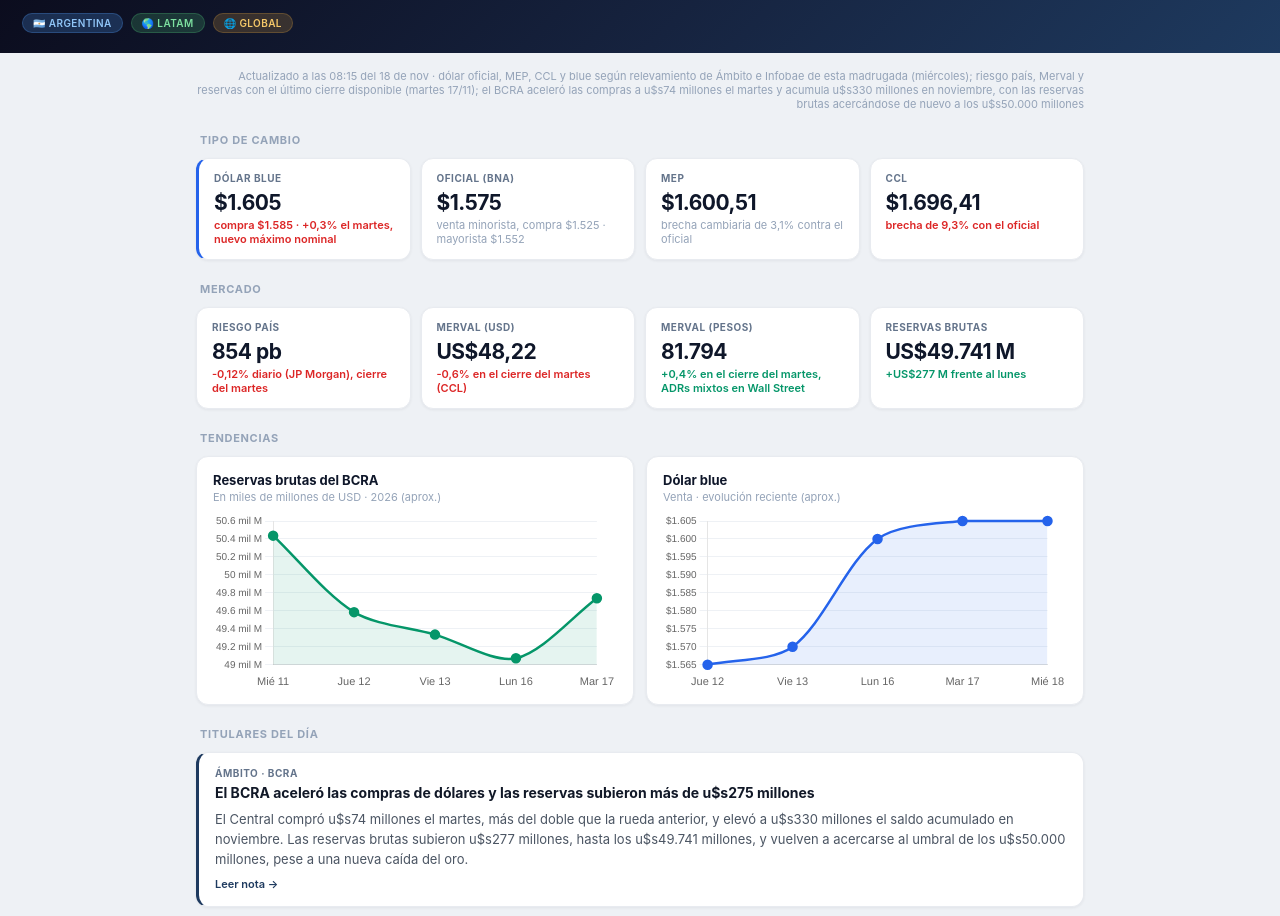
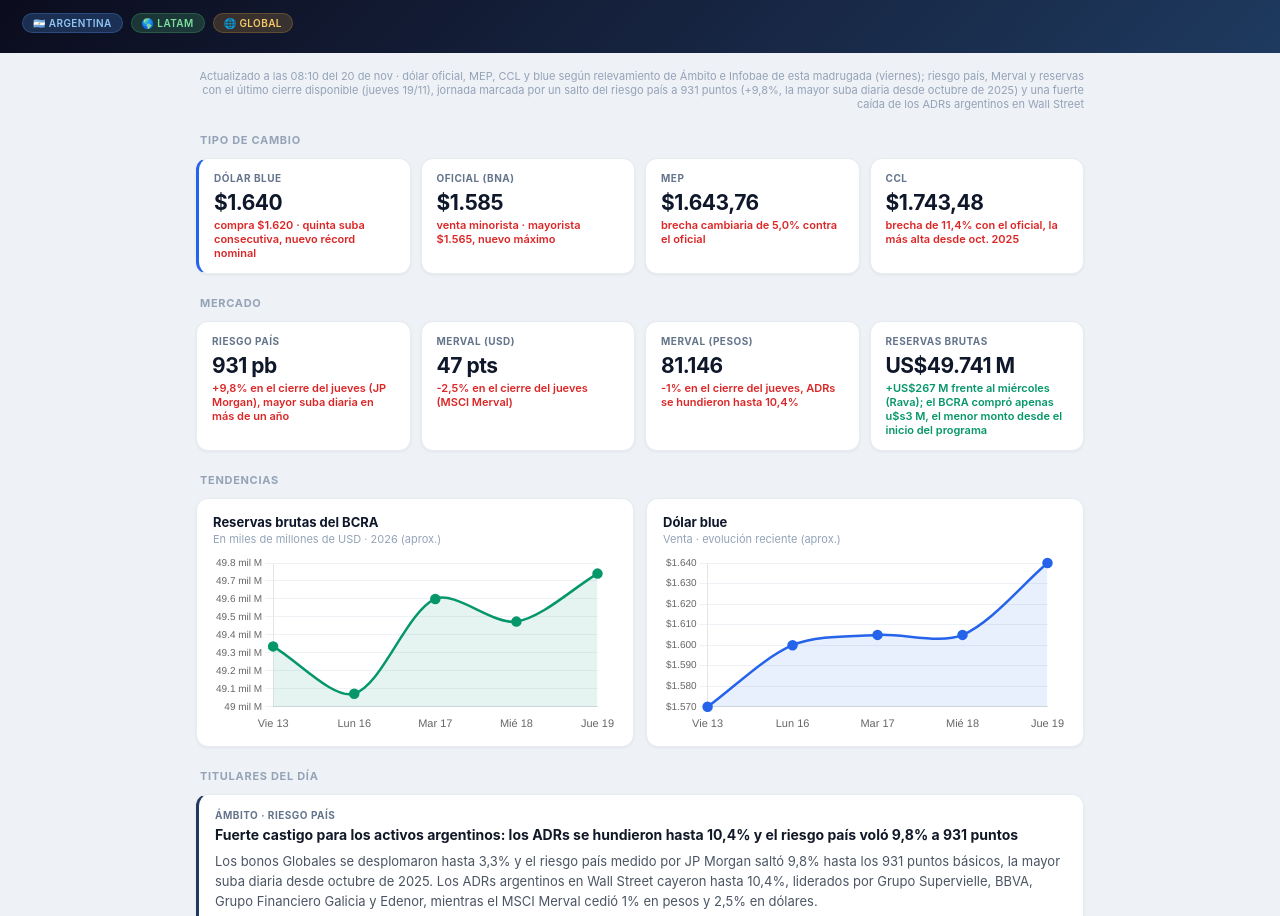
Before and after one commit to valentinasc-boop/briefing, a plain HTML site: page index.html in a window 1280 px wide. Shown: the part 82-998 px from the top of the page. Drawn offline with nearby package versions, Linux system fonts and the light colour scheme.

Commit message:
Briefing económico — 20 de noviembre de 2026

```diff
--- a/index.html
+++ b/index.html
@@ -61,26 +61,26 @@ body{font-family:-apple-system,BlinkMacSystemFont,'Segoe UI',Roboto,sans-serif;b
 <body>
 <div class="header">
 <div class="header-row">
-<div><h1>📰 Briefing Económico</h1><div class="edition">Miércoles 18 de noviembre de 2026</div></div>
+<div><h1>📰 Briefing Económico</h1><div class="edition">Viernes 20 de noviembre de 2026</div></div>
 <div class="countdown"><div class="num" id="cd-num">—</div><div class="lbl">días → IPC noviembre</div></div>
 </div>
 <div class="tag-row"><span class="tag tag-arg">🇦🇷 Argentina</span><span class="tag tag-latam">🌎 Latam</span><span class="tag tag-world">🌐 Global</span></div>
 </div>
 <div class="body">
-<div id="updated-at">Actualizado a las 08:15 del 18 de nov · dólar oficial, MEP, CCL y blue según relevamiento de Ámbito e Infobae de esta madrugada (miércoles); riesgo país, Merval y reservas con el último cierre disponible (martes 17/11); el BCRA aceleró las compras a u$s74 millones el martes y acumula u$s330 millones en noviembre, con las reservas brutas acercándose de nuevo a los u$s50.000 millones</div>
+<div id="updated-at">Actualizado a las 08:10 del 20 de nov · dólar oficial, MEP, CCL y blue según relevamiento de Ámbito e Infobae de esta madrugada (viernes); riesgo país, Merval y reservas con el último cierre disponible (jueves 19/11), jornada marcada por un salto del riesgo país a 931 puntos (+9,8%, la mayor suba diaria desde octubre de 2025) y una fuerte caída de los ADRs argentinos en Wall Street</div>
 <div class="section-title">Tipo de cambio</div>
 <div class="metric-grid">
-<div class="metric accent"><div class="m-label">Dólar Blue</div><div class="m-value">$1.605</div><div class="m-sub down">compra $1.585 · +0,3% el martes, nuevo máximo nominal</div></div>
-<div class="metric"><div class="m-label">Oficial (BNA)</div><div class="m-value">$1.575</div><div class="m-sub">venta minorista, compra $1.525 · mayorista $1.552</div></div>
-<div class="metric"><div class="m-label">MEP</div><div class="m-value">$1.600,51</div><div class="m-sub">brecha cambiaria de 3,1% contra el oficial</div></div>
-<div class="metric"><div class="m-label">CCL</div><div class="m-value">$1.696,41</div><div class="m-sub down">brecha de 9,3% con el oficial</div></div>
+<div class="metric accent"><div class="m-label">Dólar Blue</div><div class="m-value">$1.640</div><div class="m-sub down">compra $1.620 · quinta suba consecutiva, nuevo récord nominal</div></div>
+<div class="metric"><div class="m-label">Oficial (BNA)</div><div class="m-value">$1.585</div><div class="m-sub down">venta minorista · mayorista $1.565, nuevo máximo</div></div>
+<div class="metric"><div class="m-label">MEP</div><div class="m-value">$1.643,76</div><div class="m-sub down">brecha cambiaria de 5,0% contra el oficial</div></div>
+<div class="metric"><div class="m-label">CCL</div><div class="m-value">$1.743,48</div><div class="m-sub down">brecha de 11,4% con el oficial, la más alta desde oct. 2025</div></div>
 </div>
 <div class="section-title">Mercado</div>
 <div class="metric-grid">
-<div class="metric"><div class="m-label">Riesgo país</div><div class="m-value">854 pb</div><div class="m-sub down">-0,12% diario (JP Morgan), cierre del martes</div></div>
-<div class="metric"><div class="m-label">Merval (USD)</div><div class="m-value">US$48,22</div><div class="m-sub down">-0,6% en el cierre del martes (CCL)</div></div>
-<div class="metric"><div class="m-label">Merval (pesos)</div><div class="m-value">81.794</div><div class="m-sub up">+0,4% en el cierre del martes, ADRs mixtos en Wall Street</div></div>
-<div class="metric"><div class="m-label">Reservas brutas</div><div class="m-value">US$49.741 M</div><div class="m-sub up">+US$277 M frente al lunes</div></div>
+<div class="metric"><div class="m-label">Riesgo país</div><div class="m-value">931 pb</div><div class="m-sub down">+9,8% en el cierre del jueves (JP Morgan), mayor suba diaria en más de un año</div></div>
+<div class="metric"><div class="m-label">Merval (USD)</div><div class="m-value">47 pts</div><div class="m-sub down">-2,5% en el cierre del jueves (MSCI Merval)</div></div>
+<div class="metric"><div class="m-label">Merval (pesos)</div><div class="m-value">81.146</div><div class="m-sub down">-1% en el cierre del jueves, ADRs se hundieron hasta 10,4%</div></div>
+<div class="metric"><div class="m-label">Reservas brutas</div><div class="m-value">US$49.741 M</div><div class="m-sub up">+US$267 M frente al miércoles (Rava); el BCRA compró apenas u$s3 M, el menor monto desde el inicio del programa</div></div>
 </div>
 <div class="section-title">Tendencias</div>
 <div class="chart-grid">
@@ -89,13 +89,11 @@ body{font-family:-apple-system,BlinkMacSystemFont,'Segoe UI',Roboto,sans-serif;b
 </div>
 <div class="section-title">Titulares del día</div>
 <div id="briefing-content">
-<div class="news-item"><div class="news-source">ÁMBITO · BCRA</div><div class="news-title">El BCRA aceleró las compras de dólares y las reservas subieron más de u$s275 millones</div><div class="news-body">El Central compró u$s74 millones el martes, más del doble que la rueda anterior, y elevó a u$s330 millones el saldo acumulado en noviembre. Las reservas brutas subieron u$s277 millones, hasta los u$s49.741 millones, y vuelven a acercarse al umbral de los u$s50.000 millones, pese a una nueva caída del oro.</div><a href="https://www.ambito.com/finanzas/el-bcra-acelero-las-compras-dolares-y-las-reservas-subieron-mas-us275-millones-n6346345" class="news-url" target="_blank">Leer nota →</a></div>
-<div class="news-item"><div class="news-source">ÁMBITO · BONOS</div><div class="news-title">Los ADRs cerraron con mayoría de subas de la mano de las energéticas y el riesgo país se mantuvo arriba de 850 puntos</div><div class="news-body">Los bonos en dólares cerraron con leves bajas el martes y el riesgo país se mantuvo arriba de los 850 puntos, en medio de un mal clima financiero internacional. El MSCI Merval cedió 0,4% en pesos, pero en Wall Street los ADRs argentinos cerraron con mayoría de subas encabezados por las energéticas.</div><a href="https://www.ambito.com/finanzas/los-bonos-dolares-vuelven-abrir-negativo-wall-street-y-el-riesgo-pais-ya-supera-los-850-puntos-basicos-n6346069" class="news-url" target="_blank">Leer nota →</a></div>
-<div class="news-item"><div class="news-source">INFOBAE · POLÍTICA</div><div class="news-title">El factor político que podría darle aire al riesgo país y que el mercado ve como un "evento positivo"</div><div class="news-body">Inversores locales e internacionales coinciden en que una eventual suspensión de las PASO sería favorable para los activos argentinos. El oficialismo busca dictamen en el Senado para la próxima semana, mientras el riesgo país cotiza a más del doble del mínimo que había tocado a comienzos de julio.</div><a href="https://www.infobae.com/economia/2026/11/18/el-factor-politico-que-podria-darle-aire-al-riesgo-pais-y-que-el-mercado-ve-como-un-evento-positivo/" class="news-url" target="_blank">Leer nota →</a></div>
-<div class="news-item"><div class="news-source">INFOBAE · MERCADOS</div><div class="news-title">Suben los dólares financieros y se amplía la brecha, mientras un indicador global enciende las alarmas en el mercado</div><div class="news-body">El índice VIX ("del miedo") subió 11% a 25,45 puntos, en niveles que los analistas asocian a episodios previos de tensión, y aceleró la salida de fondos de la región. El petróleo Brent subió 1,1% y las tasas de los bonos del Tesoro de EE.UU. se mantuvieron en 5,12%, alentando la cautela en las plazas emergentes.</div><a href="https://www.infobae.com/economia/2026/11/18/suben-los-dolares-financieros-y-se-amplia-la-brecha-mientras-un-indicador-global-enciende-las-alarmas-en-el-mercado/" class="news-url" target="_blank">Leer nota →</a></div>
-<div class="news-item latam"><div class="news-source">BLOOMBERG LÍNEA · BRASIL</div><div class="news-title">Real brasileño cae a su nivel más bajo desde abril de 2025 por dudas sobre el plan fiscal de Lula</div><div class="news-body">El real fue la divisa con peor desempeño entre los emergentes, con una baja del 2,3% en la rueda, que eleva su caída a 14% desde la reelección de Lula da Silva. Las tasas de swap se dispararon y analistas de HSBC advierten que las condiciones podrían empeorar antes de mejorar.</div><a href="https://www.bloomberglinea.com/latinoamerica/brasil/real-brasileno-cae-a-su-nivel-mas-bajo-desde-abril-de-2025-por-dudas-sobre-el-plan-fiscal-de-lula/" class="news-url" target="_blank">Leer nota →</a></div>
-<div class="news-item world"><div class="news-source">BLOOMBERG LÍNEA · GLOBAL</div><div class="news-title">Nvidia supera las expectativas de Wall Street mientras descarta el regreso de Jensen Huang</div><div class="news-body">La compañía proyectó ingresos por u$s130.000 millones para el cuarto trimestre fiscal, por encima de los u$s125.300 millones esperados por los analistas, y elevó su previsión de crecimiento anual al 75%. La CFO y CEO interina, Colette Kress, destacó el fuerte arranque de los nuevos chips Vera Rubin.</div><a href="https://www.bloomberglinea.com/mercados/nvidia-supera-las-expectativas-de-wall-street-en-sus-primeros-resultados-tras-la-salida-de-jensen-huang/" class="news-url" target="_blank">Leer nota →</a></div>
-<div class="news-item world"><div class="news-source">BLOOMBERG LÍNEA · GLOBAL</div><div class="news-title">Bolsas asiáticas retroceden mientras se desvanece el optimismo por los resultados de Nvidia</div><div class="news-body">El impulso inicial de las buenas previsiones de ventas de Nvidia se diluyó ante las dudas persistentes sobre la rentabilidad de las inversiones en inteligencia artificial. El índice MSCI de Asia-Pacífico cayó 0,1% y los bonos del Tesoro subieron por la mayor demanda de activos refugio.</div><a href="https://www.bloomberglinea.com/mercados/futuros-de-wall-street-suben-tras-resultados-de-nvidia-y-acciones-asiaticas-frenan-sus-perdidas/" class="news-url" target="_blank">Leer nota →</a></div>
+<div class="news-item"><div class="news-source">ÁMBITO · RIESGO PAÍS</div><div class="news-title">Fuerte castigo para los activos argentinos: los ADRs se hundieron hasta 10,4% y el riesgo país voló 9,8% a 931 puntos</div><div class="news-body">Los bonos Globales se desplomaron hasta 3,3% y el riesgo país medido por JP Morgan saltó 9,8% hasta los 931 puntos básicos, la mayor suba diaria desde octubre de 2025. Los ADRs argentinos en Wall Street cayeron hasta 10,4%, liderados por Grupo Supervielle, BBVA, Grupo Financiero Galicia y Edenor, mientras el MSCI Merval cedió 1% en pesos y 2,5% en dólares.</div><a href="https://www.ambito.com/los-bonos-dolares-rebotan-medio-la-euforia-anthropic-n6347109" class="news-url" target="_blank">Leer nota →</a></div>
+<div class="news-item"><div class="news-source">ÁMBITO · DÓLAR</div><div class="news-title">El dólar oficial profundizó su ascenso, el minorista se acercó a $1.600 y la brecha con el CCL ya está arriba del 11%</div><div class="news-body">El mayorista cerró en $1.565, nuevo récord nominal, mientras el minorista en el Banco Nación llegó a $1.585 y el blue a $1.640. La brecha con el CCL superó el 11%, su nivel más alto desde octubre de 2025. El BCRA compró apenas u$s3 millones, el menor monto desde el inicio del programa, y las reservas retrocedieron u$s108 millones por la baja del oro.</div><a href="https://www.ambito.com/finanzas/dolar-presion-la-brecha-cambiaria-alcanzo-su-nivel-mas-alto-un-ano-y-el-ccl-gana-el-centro-la-escena-n6346972" class="news-url" target="_blank">Leer nota →</a></div>
+<div class="news-item"><div class="news-source">INFOBAE · MERCADOS</div><div class="news-title">El riesgo país contagia al dólar: crece la brecha cambiaria y amenaza con encarecer las tasas y golpear a la actividad</div><div class="news-body">Tras meses de desacople, la suba del riesgo país a 930/931 puntos empezó a impactar en el tipo de cambio: el CCL llegó a $1.730, el MEP a $1.643 y el oficial quedó como el más barato del mercado a $1.585. En lo que va de noviembre el riesgo país subió 15% y en el año acumula un alza del 59%; el Merval pierde 15% en el mes. La city mira el vencimiento de $25 billones que el Tesoro afronta la semana próxima.</div><a href="https://www.infobae.com/economia/2026/11/20/el-riesgo-pais-contagia-al-dolar-crece-la-brecha-cambiaria-y-amenaza-con-encarecer-las-tasas-y-golpear-a-la-actividad/" class="news-url" target="_blank">Leer nota →</a></div>
+<div class="news-item latam"><div class="news-source">ÁMBITO · BRASIL</div><div class="news-title">Brasil: el Banco Central vendió u$s1.000 millones para frenar desplome del real, que ya perdió 15% desde la reelección de Lula</div><div class="news-body">Fue la primera intervención cambiaria del Banco Central brasileño desde diciembre de 2024. El real cerró a 5,9323 por dólar tras depreciarse 1,10%, su nivel más bajo desde abril de 2025, con seis ruedas consecutivas de caída. El mercado está en vilo por el déficit fiscal (más del 9% del PBI), la deuda pública (más del 80% del PBI) y la falta de definiciones de Lula sobre su próximo equipo económico.</div><a href="https://www.ambito.com/finanzas/brasil-el-banco-central-vendio-us1000-millones-frenar-desplome-del-real-que-ya-perdio-15-la-reeleccion-lula-n6347373" class="news-url" target="_blank">Leer nota →</a></div>
+<div class="news-item world"><div class="news-source">ECOSISTEMA STARTUP · GLOBAL</div><div class="news-title">Anthropic debuta en el Nasdaq con récord de US$107.300M</div><div class="news-body">La creadora de Claude recaudó unos US$81.000 millones en su oferta pública -a US$83 por acción, por encima del rango previsto- y sus papeles cerraron el primer día de cotización con una suba del 17%, a US$97,17, tras abrir en US$111,50 y tocar un máximo de US$115,10. Sumando una colocación privada de US$26.000 millones, la operación alcanza los US$107.300 millones y se convierte en la mayor salida a bolsa de la historia, por delante de SpaceX.</div><a href="https://ecosistemastartup.com/anthropic-debuta-en-el-nasdaq-con-record-de-us107-300m/" class="news-url" target="_blank">Leer nota →</a></div>
 </div>
 <div class="section-title">Fuentes directas</div>
 <div class="sources-grid">
@@ -111,8 +109,8 @@ body{font-family:-apple-system,BlinkMacSystemFont,'Segoe UI',Roboto,sans-serif;b
 <script>
 (function(){var target=new Date(2026,11,11);var t=new Date();t.setHours(0,0,0,0);var d=Math.round((target-t)/86400000);var e=document.getElementById('cd-num');if(e)e.textContent=d>0?d:(d===0?'HOY':'—');})();
 function drawCharts(){if(typeof Chart==='undefined'){return setTimeout(drawCharts,120);}var blue='#2563eb',green='#059669';
-new Chart(document.getElementById('reservasChart'),{type:'line',data:{labels:['Mié 11','Jue 12','Vie 13','Lun 16','Mar 17'],datasets:[{data:[50.437,49.586,49.336,49.073,49.741],borderColor:green,backgroundColor:'rgba(5,150,105,0.10)',borderWidth:2.5,fill:true,tension:.3,pointRadius:4,pointBackgroundColor:green}]},options:{responsive:true,maintainAspectRatio:false,plugins:{legend:{display:false},tooltip:{callbacks:{label:function(c){return 'US$ '+c.parsed.y+' mil M';}}}},scales:{y:{ticks:{callback:function(v){return v+' mil M';},font:{size:10}},grid:{color:'#eef1f5'}},x:{grid:{display:false},ticks:{font:{size:11}}}}}});
-new Chart(document.getElementById('blueChart'),{type:'line',data:{labels:['Jue 12','Vie 13','Lun 16','Mar 17','Mié 18'],datasets:[{data:[1565,1570,1600,1605,1605],borderColor:blue,backgroundColor:'rgba(37,99,235,0.10)',borderWidth:2.5,fill:true,tension:.3,pointRadius:4,pointBackgroundColor:blue}]},options:{responsive:true,maintainAspectRatio:false,plugins:{legend:{display:false},tooltip:{callbacks:{label:function(c){return '$'+c.parsed.y.toLocaleString('es-AR');}}}},scales:{y:{ticks:{callback:function(v){return '$'+v.toLocaleString('es-AR');},font:{size:10}},grid:{color:'#eef1f5'}},x:{grid:{display:false},ticks:{font:{size:11}}}}}});}
+new Chart(document.getElementById('reservasChart'),{type:'line',data:{labels:['Vie 13','Lun 16','Mar 17','Mié 18','Jue 19'],datasets:[{data:[49.336,49.073,49.600,49.474,49.741],borderColor:green,backgroundColor:'rgba(5,150,105,0.10)',borderWidth:2.5,fill:true,tension:.3,pointRadius:4,pointBackgroundColor:green}]},options:{responsive:true,maintainAspectRatio:false,plugins:{legend:{display:false},tooltip:{callbacks:{label:function(c){return 'US$ '+c.parsed.y+' mil M';}}}},scales:{y:{ticks:{callback:function(v){return v+' mil M';},font:{size:10}},grid:{color:'#eef1f5'}},x:{grid:{display:false},ticks:{font:{size:11}}}}}});
+new Chart(document.getElementById('blueChart'),{type:'line',data:{labels:['Vie 13','Lun 16','Mar 17','Mié 18','Jue 19'],datasets:[{data:[1570,1600,1605,1605,1640],borderColor:blue,backgroundColor:'rgba(37,99,235,0.10)',borderWidth:2.5,fill:true,tension:.3,pointRadius:4,pointBackgroundColor:blue}]},options:{responsive:true,maintainAspectRatio:false,plugins:{legend:{display:false},tooltip:{callbacks:{label:function(c){return '$'+c.parsed.y.toLocaleString('es-AR');}}}},scales:{y:{ticks:{callback:function(v){return '$'+v.toLocaleString('es-AR');},font:{size:10}},grid:{color:'#eef1f5'}},x:{grid:{display:false},ticks:{font:{size:11}}}}}});}
 drawCharts();
 </script>
 </body>
```
